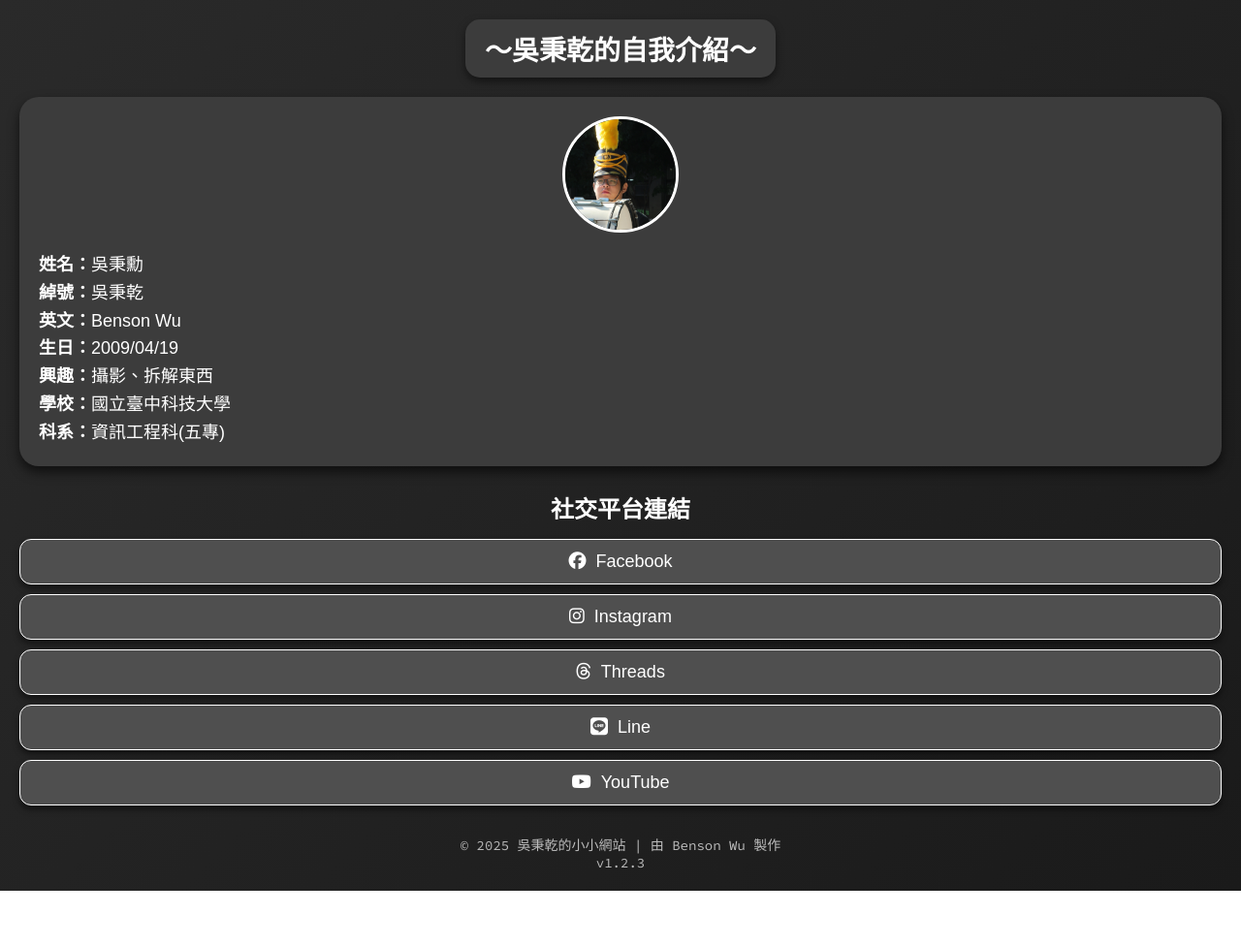
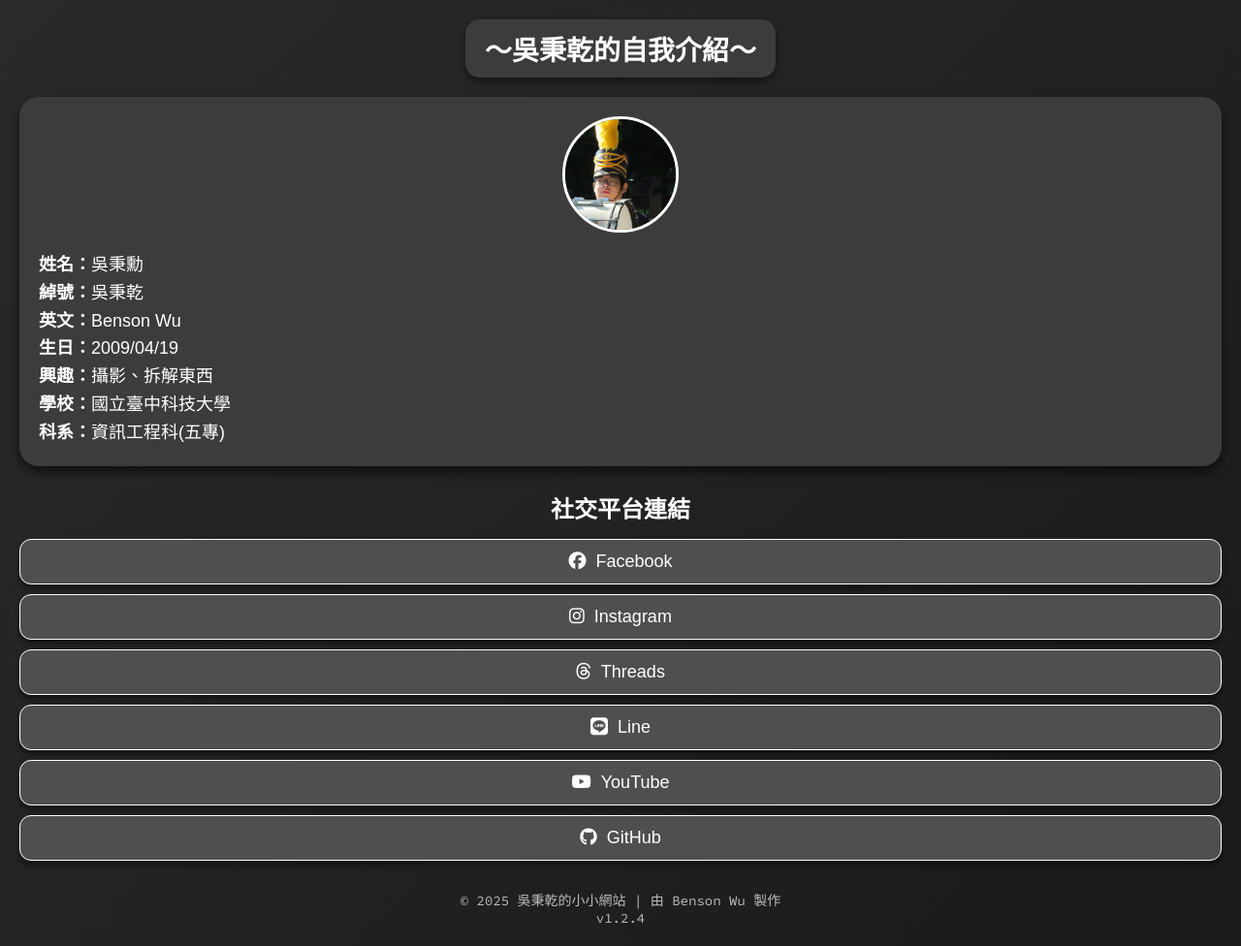
Before and after one commit to Benson-WU980419/-, a plain HTML site: page index.html in a window 1280 px wide. Shown: the whole page at 97% size. Before the commit the page ends 919 px from the top, so only its background shows below. Drawn offline with Linux system fonts and the light colour scheme.

Commit message:
Update index.html

```diff
--- a/index.html
+++ b/index.html
@@ -113,7 +113,7 @@
         /*.youtube {background-color: #c4302b; }*/
         .youtube:hover {background-color: #c4302b; }
 
-        .money:hover {background-color: #007974;}
+        .github:hover {background-color: #24292e}
 
         /* 頁腳區塊 */
         footer {
@@ -164,13 +164,15 @@
             </a>
             <a href="https://www.youtube.com/@wu.benson0419"target="_blank" class="youtube">
                 <i class="fa-brands fa-youtube"></i>YouTube
+            <a href="https://github.com/Benson-WU980419"target="_blank" class="github">
+                <i class="fa-brands fa-github"></i>GitHub
             </a>
         </div>
     </section>
     <!-- 頁腳版權區 -->
     <footer>
         © 2025 吳秉乾的小小網站 | 由 Benson Wu 製作<br>
-        v1.2.3
+        v1.2.4
     </footer>
 </body>
 </html>
```
